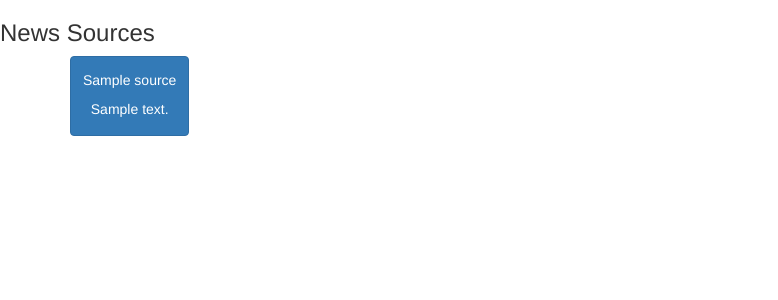
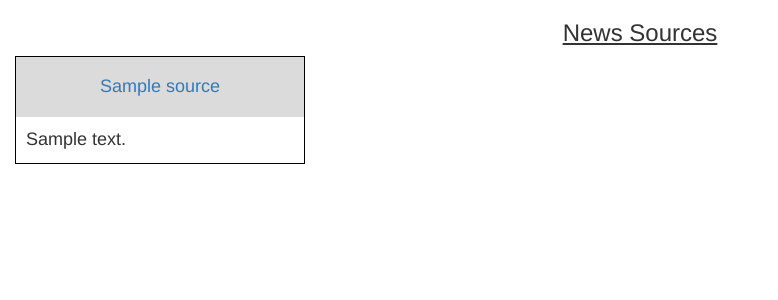
Before and after one commit to Kisavi/API-KEY, a Flask app: template app/templates/sources.html in a window 1280 px wide. Shown: the part 52-352 px from the top of the page, without its empty margins (0-778 px from the left). Run offline with Flask 2, Linux system fonts and the light colour scheme; the template is opened without the code that fills it: most values are stand-ins (such as "Sample title", 1, 10 or a date in 2020); parts of the project's set-up code (start-up, migrations or seed data) failed here and were passed over; some libraries are stand-ins or nearby versions.

Commit message:
st- optimize the headlines and sources section

```diff
--- a/app/request.py
+++ b/app/request.py
@@ -21,7 +21,7 @@ def get_headlines():
     with urllib.request.urlopen(get_headlines_url) as url:
         get_headlines_data = url.read()
         get_headlines_response = json.loads(get_headlines_data)
-        print(get_headlines_response)
+        # print(get_headlines_response)
 
         headlines_results = None
 
@@ -63,7 +63,7 @@ def get_sources():
     with urllib.request.urlopen(get_sources_url) as url:
         get_sources_data = url.read()
         get_sources_response = json.loads(get_sources_data)
-        print(get_sources_response)
+        # print(get_sources_response)
 
         sources_results = None
 
--- /dev/null
+++ b/app/static/css/sources.css
@@ -0,0 +1,30 @@
+.source-heading {
+    text-align: center;
+    text-decoration: underline;
+}
+
+.source {
+    /* border: 1px solid black; */
+    margin-right: 2em;
+    margin-bottom: 2em;
+    display: flex;
+    align-items: center;
+    justify-content: space-between;
+}
+
+.card {
+    border: 1px solid black;
+    max-width: 40rem;
+}
+
+.head {
+    background: rgb(219, 219, 219);
+    padding: 1rem;
+    margin-bottom: 1rem;
+    text-align: center;
+}
+
+p {
+    padding: 0 1rem;
+    font-size: large;
+}
--- a/app/templates/index.html
+++ b/app/templates/index.html
@@ -9,6 +9,6 @@
 
 <!-- content block -->
 {% block content %}
-<h3>Top Headlines</h3>
+<h3 class="top-headlines">Top Headlines</h3>
        {{ macro.displayNewsHeadlines(headlines) }}
 {% endblock %}
--- a/app/templates/macros.html
+++ b/app/templates/macros.html
@@ -4,9 +4,9 @@
 <div class='container-fluid'>
     <div class="row">
         {% for headline in headlines %}
-      <div class="col-md-4" style="display: flex">
-        <div class="card mb-4" style="width: 40rem;">
-         <img src="{{ headline.urlToImage }}" class="card-img-top" alt="..." style="width: 40rem; height: 30rem">
+      <div class="col-md-4 headline" style="display: flex">
+        <div class="card mb-4" style="width: 38rem;">
+         <img src="{{ headline.urlToImage }}" class="card-img-top" alt="..." style="width: 37.8rem; height: 30rem">
           <div class="card-body">
          <h4 class="card-text source">{{ headline.source.name}}</h4>
          <a href="{{ url }}">
@@ -28,16 +28,19 @@
 <!--sources macros-->
 {% macro displayNewsSources(sources) %}
 
-<div class="container">
+  <div class="container-fluid">
     <div class="row">
         {% for source in sources %}
-        <div class="col-md-4 " style="display: flex">
+        <div class="col-md-3 source">
           <div class="card mb-4" style="width: 30rem;">
             <div class="card-body">
-               <a href="{{ source.url }}" target="_blank" class="btn btn-primary">
-                  <h5 class="card-title">{{ source.name }}</h5>
-                  <p>{{ source.description }}</p>
+              <div class="head">
+               <a href="{{ source.url }}" target="_blank">
+                  <h4 class="card-title">{{ source.name }}</h4>
                </a>
+               </div>
+               <!-- <hr> -->
+               <p>{{ source.description | truncate(90)}}</p>
             </div>
           </div>
         </div>
--- a/app/templates/sources.html
+++ b/app/templates/sources.html
@@ -1,8 +1,15 @@
 {% extends 'base.html' %}
 {% import 'macros.html' as macro %}
 
+<!-- styles block -->
+{% block styles %}
+    {{ super() }}
+    <link rel="stylesheet" href="{{url_for('static',filename='css/sources.css')}}">
+{% endblock %}
+
+<!-- content block -->
 {% block content %}
-<h3>News Sources</h3>
+<h3 class="source-heading">News Sources</h3>
 
  {{ macro.displayNewsSources(sources) }}
 
```
Also changed, not shown: app/static/css/index.css (+16 -0 lines).
